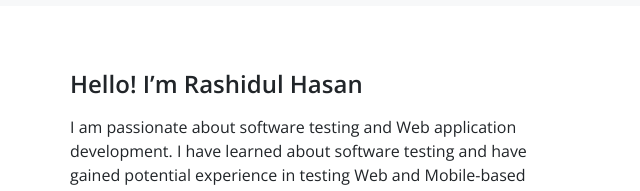
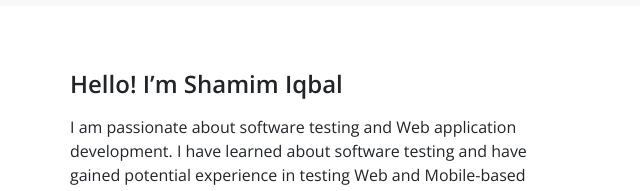
Before and after one commit to shamimiqbal/shamimiqbalportfolio.github.io, a plain HTML site: page index.html in a window 1280 px wide. Shown: the part 597-788 px from the top of the page, 58-698 px from the left. Drawn offline with nearby package versions, Linux system fonts and the light colour scheme.

Commit message:
header name changed

```diff
--- a/index.html
+++ b/index.html
@@ -152,7 +152,7 @@
           <div class="container-narrow">
             <div class="row">
               <div class="col-md-6">
-                <h2 class="h4 my-2">Hello! I’m Rashidul Hasan</h2>
+                <h2 class="h4 my-2">Hello! I’m Shamim Iqbal</h2>
                 <p>
                   I am passionate about software testing and Web application
                   development. I have learned about software testing and have
```
